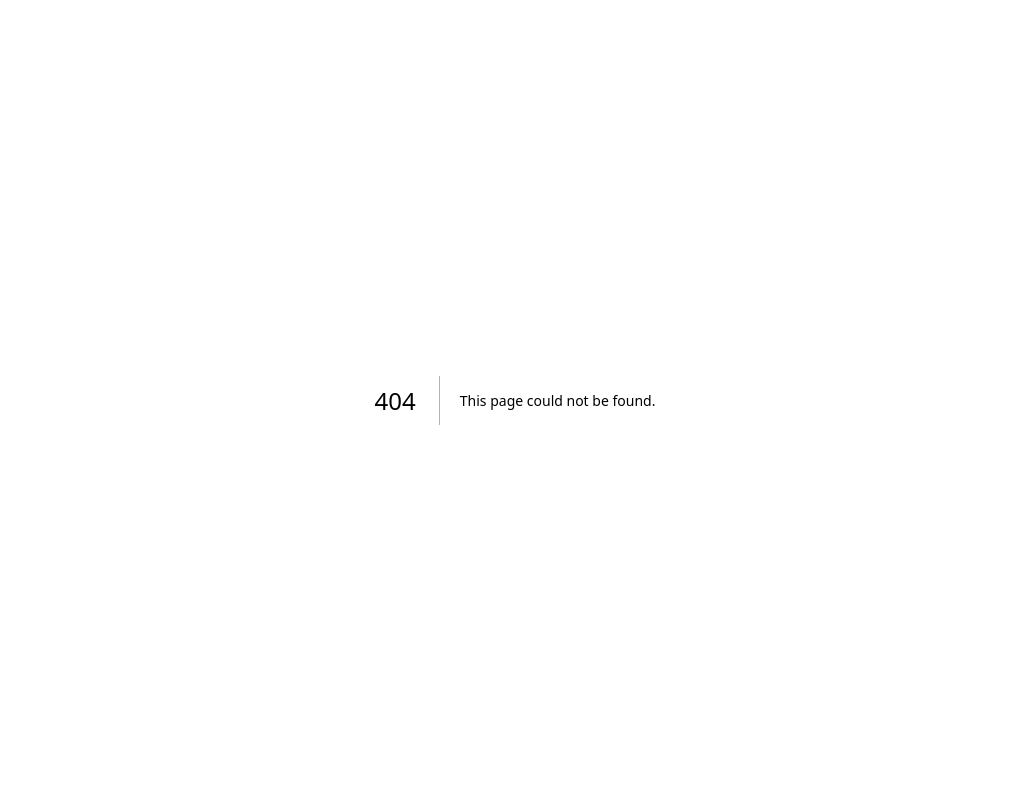
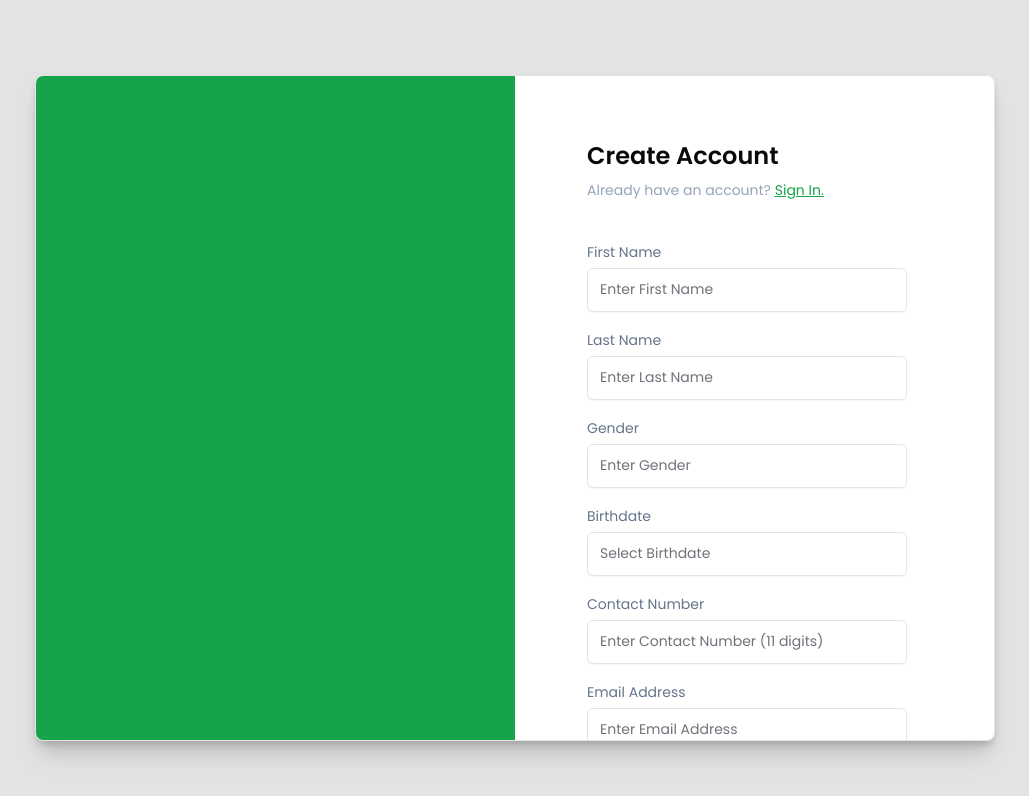
Before and after one commit to stevenFrozt/Nextjs-Shadcn-Boilerplate, a Next.js app: page /register in a window 1280 px wide. Before the commit this address had no page. Shown: the top 796 px of the page, without its empty margins (125-1154 px from the left). Built offline with nearby package versions, Linux system fonts and the light colour scheme.

Commit message:
added register page

```diff
--- a/src/app/login/page.tsx
+++ b/src/app/login/page.tsx
@@ -31,7 +31,7 @@ export default function Page() {
                 <p className="text-slate-400 text-sm">
                   Don't have an account?{" "}
                   <span className="text-primary underline">
-                    <Link href={"/"}>Create Now.</Link>
+                    <Link href={"/register"}>Create Now.</Link>
                   </span>
                 </p>
               </div>
--- /dev/null
+++ b/src/app/register/page.tsx
@@ -0,0 +1,38 @@
+"use client";
+import Group from "@/components/Base/Group";
+import RegisterForm from "@/components/forms/registerForm";
+import Link from "next/link";
+
+export default function Page() {
+  return (
+    <main className="h-screen w-full grid place-items-center lg:pt-4 bg-[#E3E3E3]">
+      <div className="lg:shadow-xl lg:drop-shadow-lg w-full h-full lg:w-[75%] lg:h-[85%] rounded-lg   border bg-white  overflow-hidden">
+        <Group className="h-full">
+          {/* IMAGE */}
+          <div
+            className="bg-primary h-full w-1/2 hidden lg:block"
+            suppressHydrationWarning
+          ></div>
+          {/* FORM */}
+          <div
+            className=" w-full lg:w-1/2 px-1 lg:px-8 py-8  h-full overflow-hidden hover:overflow-y-scroll"
+            style={{ scrollbarGutter: "stable" }}
+          >
+            <div className=" pt-8 py-4 w-4/5 mx-auto">
+              <h4 className=" font-semibold text-2xl pb-2">Create Account</h4>
+              <p className="text-slate-400 text-sm">
+                Already have an account?{" "}
+                <span className="text-primary underline">
+                  <Link href={"/login"}>Sign In.</Link>
+                </span>
+              </p>
+            </div>
+            <div className="pt-6">
+              <RegisterForm />
+            </div>
+          </div>
+        </Group>
+      </div>
+    </main>
+  );
+}
--- a/src/components/TextField.tsx
+++ b/src/components/TextField.tsx
@@ -10,6 +10,7 @@ type props = {
   placeholder?: string;
   helper?: string | boolean;
   type?: "text" | "password" | "number" | "email";
+  touched?: boolean;
 };
 export default function TextField({
   className,
@@ -20,8 +21,8 @@ export default function TextField({
   placeholder,
   type,
   helper,
+  touched = true,
 }: props) {
-  console.log(helper);
   return (
     <div className={cn("w-full", className)}>
       <label htmlFor={name} className="text-slate-500 text-sm ">
@@ -36,11 +37,14 @@ export default function TextField({
         placeholder={placeholder}
         className={cn(
           "mt-1 h-11   ",
-          helper ? "border-2 border-red-500 text-red-500" : ""
+          helper && touched ? "border-2 border-red-500 text-red-500" : ""
         )}
       />
       <p
-        className={cn("py-2 text-xs text-red-500", helper ? "block" : "hidden")}
+        className={cn(
+          "py-2 text-xs text-red-500",
+          helper && touched ? "block" : "hidden"
+        )}
       >
         {helper}
       </p>
--- a/src/components/forms/loginForm.tsx
+++ b/src/components/forms/loginForm.tsx
@@ -5,7 +5,7 @@ import { Checkbox } from "../ui/checkbox";
 import Link from "next/link";
 import { Button } from "../ui/button";
 import TextField from "../TextField";
-import { loginSchema } from "@/schema/loginSchema";
+import { loginInitialValues, loginSchema } from "@/schema/loginSchema";
 import { signIn } from "next-auth/react";
 import { useState } from "react";
 import { useRouter, useSearchParams } from "next/navigation";
@@ -17,25 +17,21 @@ export default function LoginForm() {
   const [errorMessage, setErrorMessage] = useState("");
 
   const formik = useFormik({
-    initialValues: {
-      email: "",
-      password: "",
-    },
+    initialValues: loginInitialValues,
     validationSchema: loginSchema,
-    onSubmit: async (values) => {
-      const response = await signIn("credentials", {
-        email: values.email,
-        password: values.password,
-        redirect: false,
-      });
-      if (response?.error) {
-        const message = JSON.parse(response?.error || "");
-        setErrorMessage(message?.errors || "");
-        return;
-      }
-      router.push(callbackUrl ? callbackUrl : "/");
-    },
+    onSubmit: SubmitHandler,
   });
+
+  async function SubmitHandler(values: any) {
+    const response = await signIn("credentials", {
+      email: values.email,
+      password: values.password,
+      redirect: false,
+    });
+    response?.error
+      ? setErrorMessage(JSON.parse(response.error).errors || "")
+      : router.push(callbackUrl || "/");
+  }
 
   return (
     <>
@@ -59,6 +55,7 @@ export default function LoginForm() {
               }}
               value={formik.values.email}
               helper={formik.errors.email || Boolean(errorMessage)}
+              touched={formik.touched.email}
               className="w-full"
             />
             <TextField
--- /dev/null
+++ b/src/components/forms/registerForm.tsx
@@ -0,0 +1,183 @@
+"use client";
+import {
+  registerInitialValues,
+  registerValidationSchema,
+} from "@/schema/registerSchema";
+import { useFormik } from "formik";
+import { useRouter } from "next/navigation";
+import Group from "../Base/Group";
+import TextField from "../TextField";
+import { Button } from "../ui/button";
+import { Checkbox } from "../ui/checkbox";
+import { cn } from "@/lib/utils";
+
+export default function LoginForm() {
+  const router = useRouter();
+
+  const formik = useFormik({
+    initialValues: registerInitialValues,
+    validationSchema: registerValidationSchema,
+    onSubmit: SubmitHandler,
+  });
+
+  async function SubmitHandler(values: any) {
+    //  router.push(callbackUrl || "/");
+  }
+
+  return (
+    <>
+      <div className="w-4/5   mx-auto">
+        <form onSubmit={formik.handleSubmit} className="w-full ">
+          <Group
+            vertical
+            className="w-full"
+            align="center"
+            justify="center"
+            gap="gap-4"
+          >
+            <TextField
+              label="First Name"
+              name="firstName"
+              placeholder="Enter First Name"
+              onChange={(e: any) => {
+                formik.handleChange(e);
+                formik.setFieldTouched("firstName", true, false);
+              }}
+              value={formik.values.firstName}
+              helper={formik.errors.firstName}
+              touched={formik.touched.firstName}
+              className="w-full"
+            />
+            <TextField
+              label="Last Name"
+              name="lastName"
+              placeholder="Enter Last Name"
+              onChange={(e: any) => {
+                formik.handleChange(e);
+                formik.setFieldTouched("lastName", true, false);
+              }}
+              value={formik.values.lastName}
+              helper={formik.errors.lastName}
+              touched={formik.touched.lastName}
+              className="w-full"
+            />
+
+            <TextField
+              label="Gender"
+              name="gender"
+              placeholder="Enter Gender"
+              onChange={(e: any) => {
+                formik.handleChange(e);
+                formik.setFieldTouched("gender", true, false);
+              }}
+              value={formik.values.gender}
+              helper={formik.errors.gender}
+              touched={formik.touched.gender}
+              className="w-full"
+            />
+
+            <TextField
+              label="Birthdate"
+              name="birthdate"
+              placeholder="Select Birthdate"
+              onChange={(e: any) => {
+                formik.handleChange(e);
+                formik.setFieldTouched("birthdate", true, false);
+              }}
+              value={formik.values.birthdate}
+              helper={formik.errors.birthdate}
+              touched={formik.touched.birthdate}
+              className="w-full"
+            />
+
+            <TextField
+              label="Contact Number"
+              name="contactNumber"
+              placeholder="Enter Contact Number (11 digits)"
+              onChange={(e: any) => {
+                formik.handleChange(e);
+                formik.setFieldTouched("contactNumber", true, false);
+              }}
+              value={formik.values.contactNumber}
+              helper={formik.errors.contactNumber}
+              touched={formik.touched.contactNumber}
+              className="w-full"
+            />
+
+            <TextField
+              label="Email Address"
+              name="email"
+              placeholder="Enter Email Address"
+              onChange={(e: any) => {
+                formik.handleChange(e);
+                formik.setFieldTouched("email", true, false);
+              }}
+              value={formik.values.email}
+              helper={formik.errors.email}
+              touched={formik.touched.email}
+              className="w-full"
+            />
+
+            <TextField
+              label="Password"
+              name="password"
+              type="password"
+              placeholder="Enter Password"
+              onChange={(e: any) => {
+                formik.handleChange(e);
+                formik.setFieldTouched("password", true, false);
+              }}
+              value={formik.values.password}
+              helper={formik.errors.password}
+              touched={formik.touched.password}
+              className="w-full"
+            />
+
+            <TextField
+              label="Confirm Password"
+              name="confirmPassword"
+              type="password"
+              placeholder="Confirm Password"
+              onChange={(e: any) => {
+                formik.handleChange(e);
+                formik.setFieldTouched("confirmPassword", true, false);
+              }}
+              value={formik.values.confirmPassword}
+              helper={formik.errors.confirmPassword}
+              touched={formik.touched.confirmPassword}
+              className="w-full"
+            />
+
+            <Group
+              className="text-sm w-full py-2"
+              align="center"
+              justify="between"
+            >
+              <Group align="center" gap="gap-2">
+                <Checkbox
+                  id="term"
+                  name="term"
+                  className={cn(
+                    "h-4 w-4 ",
+                    formik.errors.terms && formik.touched.terms
+                      ? "border-2 border-red-500"
+                      : ""
+                  )}
+                  onChange={(e: any) => {
+                    formik.handleChange(e);
+                    formik.setFieldTouched("term", false, false);
+                  }}
+                  checked={formik.values.terms}
+                />
+                <label htmlFor="term" className="py-1 cursor-pointer">
+                  Accept Terms and Condition
+                </label>
+              </Group>
+            </Group>
+            <Button className="w-full py-6 mt-4">Create Account</Button>
+          </Group>
+        </form>
+      </div>
+    </>
+  );
+}
--- a/src/lib/authOptions.ts
+++ b/src/lib/authOptions.ts
@@ -23,7 +23,6 @@ export const authOptions: NextAuthOptions = {
       },
       async authorize(credentials, req) {
         // Add logic here to look up the user from the credentials supplied
-        console.log(credentials);
         const dummyDatabase = [
           {
             id: "1",
--- a/src/schema/loginSchema.ts
+++ b/src/schema/loginSchema.ts
@@ -1,4 +1,9 @@
 import { object, string } from "yup";
+
+export const loginInitialValues = {
+  email: "",
+  password: "",
+};
 
 export const loginSchema = object({
   email: string()
--- a/src/schema/registerSchema.ts
+++ b/src/schema/registerSchema.ts
@@ -1,6 +1,25 @@
 import * as Yup from "yup";
 
-const validationSchema = Yup.object().shape({
+export const registerInitialValues = {
+  firstName: "",
+  lastName: "",
+  email: "",
+  password: "",
+  confirmPassword: "",
+  birthdate: "",
+  contactNumber: "",
+  gender: "",
+  // address: {
+  //   street: "",
+  //   city: "",
+  //   state: "",
+  //   country: "",
+  //   postalCode: "",
+  // },
+  terms: false, // Defaults to false because it's a checkbox
+};
+
+export const registerValidationSchema = Yup.object().shape({
   firstName: Yup.string()
     .required("First name is required")
     .matches(/^[A-Za-z]+$/, "First name can only contain letters"),
@@ -9,10 +28,10 @@ const validationSchema = Yup.object().shape({
     .required("Last name is required")
     .matches(/^[A-Za-z]+$/, "Last name can only contain letters"),
 
-  username: Yup.string()
-    .required("Username is required")
-    .min(3, "Username must be at least 3 characters")
-    .max(20, "Username cannot exceed 20 characters"),
+  // username: Yup.string()
+  //   .required("Username is required")
+  //   .min(3, "Username must be at least 3 characters")
+  //   .max(20, "Username cannot exceed 20 characters"),
 
   email: Yup.string()
     .email("Please enter a valid email address, such as example@domain.com")
@@ -45,20 +64,18 @@ const validationSchema = Yup.object().shape({
     .oneOf(["Male", "Female", "Other"], "Invalid gender option")
     .required("Gender is required"),
 
-  address: Yup.object().shape({
-    street: Yup.string().required("Street address is required"),
-    city: Yup.string().required("City is required"),
-    state: Yup.string().required("State is required"),
-    country: Yup.string().required("Country is required"),
-    postalCode: Yup.string()
-      .required("Postal code is required")
-      .matches(/^[0-9]{5}$/, "Postal code must be exactly 5 digits"),
-  }),
+  // address: Yup.object().shape({
+  //   street: Yup.string().required("Street address is required"),
+  //   city: Yup.string().required("City is required"),
+  //   state: Yup.string().required("State is required"),
+  //   country: Yup.string().required("Country is required"),
+  //   postalCode: Yup.string()
+  //     .required("Postal code is required")
+  //     .matches(/^[0-9]{5}$/, "Postal code must be exactly 5 digits"),
+  // }),
 
   terms: Yup.boolean().oneOf(
     [true],
     "You must accept the terms and conditions"
   ),
 });
-
-export default validationSchema;
```
